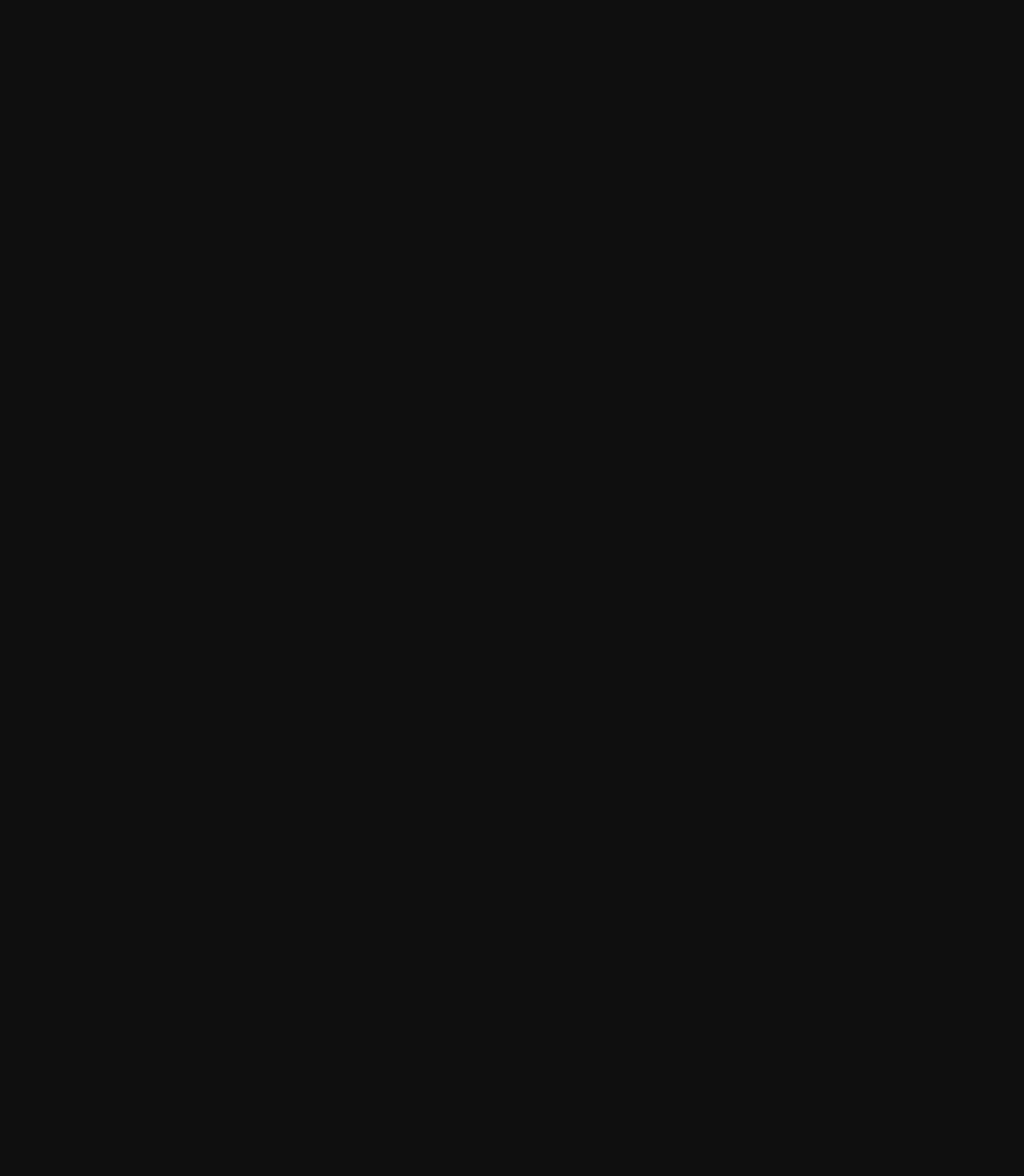
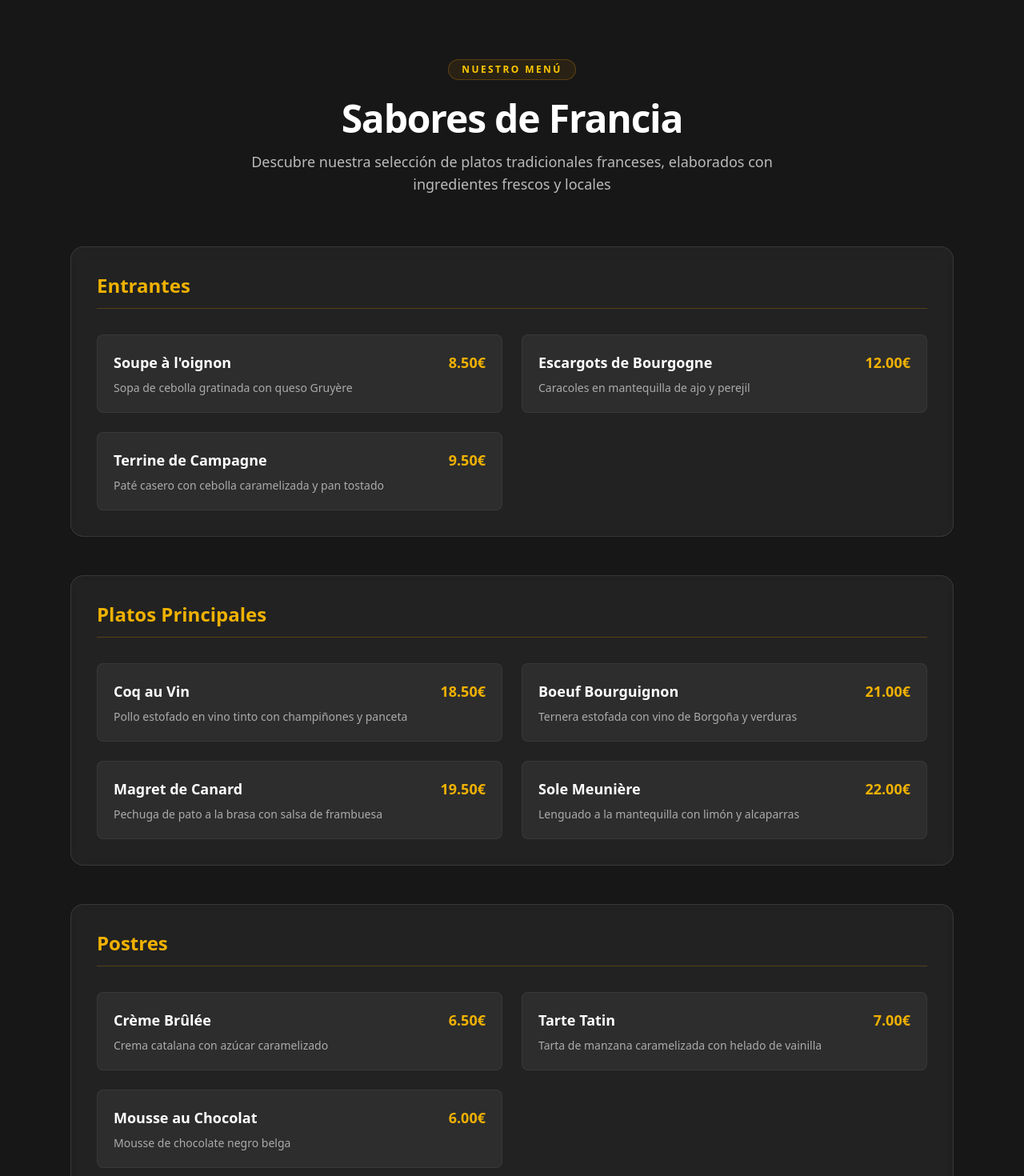
Before and after one commit to AdrianNQ99/El-Pie-Castillo, a React (Vite) app in the folder web/: page / in a window 1280 px wide. Shown: the part 1080-2550 px from the top of the page at 80% size. Before the commit the page ends 1057 px from the top, so only its background shows below. Built offline with nearby package versions, Linux system fonts and the light colour scheme.

Commit message:
feat: add Menu component and menu data for restaurant offerings

```diff
--- /dev/null
+++ b/web/data/menu.js
@@ -0,0 +1,69 @@
+const menuCategories = [
+  {
+    category: "Entrantes",
+    items: [
+      {
+        name: "Soupe à l'oignon",
+        description: "Sopa de cebolla gratinada con queso Gruyère",
+        price: "8.50€"
+      },
+      {
+        name: "Escargots de Bourgogne",
+        description: "Caracoles en mantequilla de ajo y perejil",
+        price: "12.00€"
+      },
+      {
+        name: "Terrine de Campagne",
+        description: "Paté casero con cebolla caramelizada y pan tostado",
+        price: "9.50€"
+      }
+    ]
+  },
+  {
+    category: "Platos Principales",
+    items: [
+      {
+        name: "Coq au Vin",
+        description: "Pollo estofado en vino tinto con champiñones y panceta",
+        price: "18.50€"
+      },
+      {
+        name: "Boeuf Bourguignon",
+        description: "Ternera estofada con vino de Borgoña y verduras",
+        price: "21.00€"
+      },
+      {
+        name: "Magret de Canard",
+        description: "Pechuga de pato a la brasa con salsa de frambuesa",
+        price: "19.50€"
+      },
+      {
+        name: "Sole Meunière",
+        description: "Lenguado a la mantequilla con limón y alcaparras",
+        price: "22.00€"
+      }
+    ]
+  },
+  {
+    category: "Postres",
+    items: [
+      {
+        name: "Crème Brûlée",
+        description: "Crema catalana con azúcar caramelizado",
+        price: "6.50€"
+      },
+      {
+        name: "Tarte Tatin",
+        description: "Tarta de manzana caramelizada con helado de vainilla",
+        price: "7.00€"
+      },
+      {
+        name: "Mousse au Chocolat",
+        description: "Mousse de chocolate negro belga",
+        price: "6.00€"
+      }
+    ]
+  }
+];
+
+export default menuCategories;
--- a/web/src/component/Home.jsx
+++ b/web/src/component/Home.jsx
@@ -1,6 +1,7 @@
 import Hero from "./Hero";
 import Navbar from "./Navbar";
 import About from "./About";
+import Menu from "./Menu";
 
 const Home = () => {
   return (
@@ -12,8 +13,8 @@
           <About />
         </div>
       </section>
+      <Menu />
       {/*
-        <Menu/>
         <Gallery/>
         <Reservation/>
         <Contact/>
--- /dev/null
+++ b/web/src/component/Menu.jsx
@@ -0,0 +1,58 @@
+import menuCategories from "../../data/menu.js";
+
+const Menu = () => {
+
+  return (
+    <section id="menu" className="bg-neutral-900 py-16 text-white lg:py-24">
+      <div className="mx-auto max-w-6xl px-6">
+        {/* Header */}
+        <div className="text-center">
+          <span className="inline-flex items-center gap-2 rounded-full border border-yellow-600/30 bg-yellow-600/10 px-4 py-1 text-xs font-semibold uppercase tracking-[0.2em] text-yellow-400">
+            Nuestro Menú
+          </span>
+          <h2 className="mt-6 text-3xl font-semibold tracking-tight sm:text-4xl lg:text-5xl">
+            Sabores de Francia
+          </h2>
+          <p className="mx-auto mt-4 max-w-2xl text-base text-white/70 sm:text-lg">
+            Descubre nuestra selección de platos tradicionales franceses, elaborados con ingredientes frescos y locales
+          </p>
+        </div>
+
+        {/* Menu Categories */}
+        <div className="mt-16 space-y-12">
+          {menuCategories.map((section, idx) => (
+            <div key={idx} className="rounded-2xl border border-white/10 bg-white/5 p-8 backdrop-blur-sm">
+              <h3 className="mb-8 border-b border-yellow-600/30 pb-3 text-2xl font-semibold text-yellow-500">
+                {section.category}
+              </h3>
+              <div className="grid gap-6 md:grid-cols-2">
+                {section.items.map((item, itemIdx) => (
+                  <div
+                    key={itemIdx}
+                    className="group rounded-lg border border-white/5 bg-white/5 p-5 transition-all hover:border-yellow-600/30 hover:bg-white/10"
+                  >
+                    <div className="flex items-start justify-between gap-3">
+                      <div className="flex-1">
+                        <h4 className="text-lg font-semibold text-white group-hover:text-yellow-500 transition-colors">
+                          {item.name}
+                        </h4>
+                        <p className="mt-2 text-sm text-white/60">
+                          {item.description}
+                        </p>
+                      </div>
+                      <span className="shrink-0 text-lg font-semibold text-yellow-500">
+                        {item.price}
+                      </span>
+                    </div>
+                  </div>
+                ))}
+              </div>
+            </div>
+          ))}
+        </div>
+      </div>
+    </section>
+  );
+};
+
+export default Menu;
```
